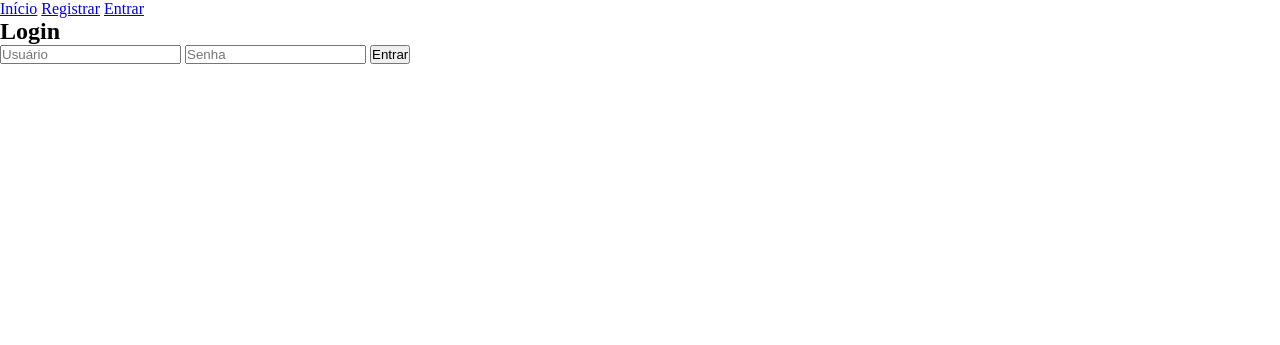
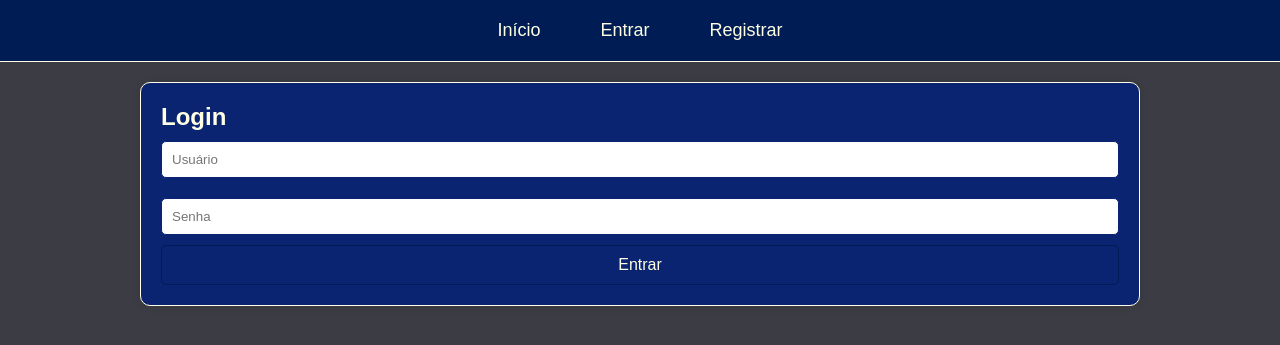
Before and after one commit to eder-xavier/TraderMotors, a Django app: page /login/ in a window 1280 px wide. Shown: the top 345 px of the page. Run offline with Django 4.2, Linux system fonts and the light colour scheme.

Commit message:
css changes

```diff
--- /dev/null
+++ b/project_TM/static/css/colors.css
@@ -0,0 +1,13 @@
+:root {
+  /* Main Palette */
+  --blue-5: #00072d;
+  --blue-4: #001c55;
+  --blue-3: #0a2472;
+  --blue-2: #0e6ba8;
+  --blue-1: #a6e1fa;
+  --background: #3c3c44;
+
+  /* Extras */
+  --text-color: #ffffe4;
+  --hover-color: rgba(255, 255, 255, 0.2);
+}
--- a/project_TM/static/css/home/base.css
+++ b/project_TM/static/css/home/base.css
@@ -1,5 +1,47 @@
+@import url("../colors.css");
 
-*{
-    padding: 0;
-    margin: 0;
+* {
+  padding: 0;
+  margin: 0;
+  box-sizing: border-box;
+  font-family: Arial, Helvetica, sans-serif;
 }
+
+body {
+  background-color: var(--background);
+  color: var(--text-color);
+}
+
+nav {
+  background-color: var(--blue-4);
+  padding: 10px;
+  text-align: center;
+  border-bottom: 1px solid var(--text-color);
+  display: flex;
+  justify-content: center;
+  align-items: center;
+}
+
+nav a {
+  color: var(--text-color);
+  text-decoration: none;
+  font-size: 18px;
+  margin: 0 15px;
+  padding: 10px 15px;
+  border-radius: 5px;
+  transition: 0.3s;
+}
+
+nav a:hover {
+  background-color: var(--hover-color);
+}
+
+.container {
+  max-width: 1000px;
+  margin: 20px auto;
+  padding: 20px;
+  background: var(--blue-3);
+  border: 1px solid var(--text-color);
+  border-radius: 10px;
+  box-shadow: 0px 0px 10px rgba(0, 0, 0, 0.1);
+}
--- /dev/null
+++ b/project_TM/static/css/home/login.css
@@ -0,0 +1,30 @@
+@import url("../colors.css");
+
+form {
+  display: flex;
+  flex-direction: column;
+}
+
+input {
+  width: 100%;
+  padding: 10px;
+  margin: 10px 0;
+  border: 1px solid var(--blue-3);
+  border-radius: 5px;
+}
+
+button {
+  width: 100%;
+  padding: 10px;
+  background-color: var(--blue-3);
+  color: var(--text-color);
+  border: 1px solid var(--blue-4);
+  border-radius: 5px;
+  cursor: pointer;
+  font-size: 16px;
+  transition: 0.3s;
+}
+
+button:hover {
+  background-color: var(--blue-4);
+}
--- a/project_TM/templates/home/base.html
+++ b/project_TM/templates/home/base.html
@@ -3,18 +3,17 @@
 <!DOCTYPE html>
 <html lang="pt-br">
   <head>
-    <meta charset="UTF-8">
+    <meta charset="UTF-8" />
     <title>Trader Motors</title>
-    <link rel="stylesheet" href="{% static 'css/home/base.css' %}">
+    <link rel="stylesheet" href="{% static 'css/home/base.css' %}" />
   </head>
   <body>
     <nav>
+      <!-- <a href="{% url 'MainTM:home' %}">Trader Motors</a> -->
       <a href="{% url 'MainTM:home' %}">Início</a>
+      <a href="{% url 'MainTM:login' %}">Entrar</a>
       <a href="{% url 'MainTM:register' %}">Registrar</a>
-        <a href="{% url 'MainTM:login' %}">Entrar</a>
     </nav>
-    <div>
-        {% block content %}{% endblock %}
-    </div>
+    <div class="container">{% block content %}{% endblock %}</div>
   </body>
 </html>
--- a/project_TM/templates/home/login.html
+++ b/project_TM/templates/home/login.html
@@ -1,25 +1,21 @@
-{% extends 'home/base.html' %}
-
-{% block content %}
+{% extends 'home/base.html' %} {% block content %} {% load static %}
 <!DOCTYPE html>
-<html lang="en">
+<html lang="pt-br">
   <head>
-    <meta charset="UTF-8">
-    <meta name="viewport" content="width=device-width, initial-scale=1.0">
-    <title>Document</title>
+    <meta charset="UTF-8" />
+    <meta name="viewport" content="width=device-width, initial-scale=1.0" />
+    <title>Login - TraderMotors</title>
+    <link rel="stylesheet" href="{% static 'css/home/login.css' %}" />
   </head>
   <body>
-
     <h2>Login</h2>
     <form method="post">
       {% csrf_token %}
-        <input type="text" name="username" placeholder="Usuário" required>
-        <input type="password" name="password" placeholder="Senha" required>
+      <input type="text" name="username" placeholder="Usuário" required />
+      <input type="password" name="password" placeholder="Senha" required />
       <button type="submit">Entrar</button>
     </form>
-
   </body>
 </html>
 
-
 {% endblock %}
```
Also changed, not shown: project_TM/static/css/home/register.css (added, +30 -0 lines), project_TM/templates/home/home.html (+7 -9 lines), project_TM/templates/home/register.html (+7 -9 lines), project_TM/db.sqlite3. Lines whose indentation alone changed are shown as unchanged.
